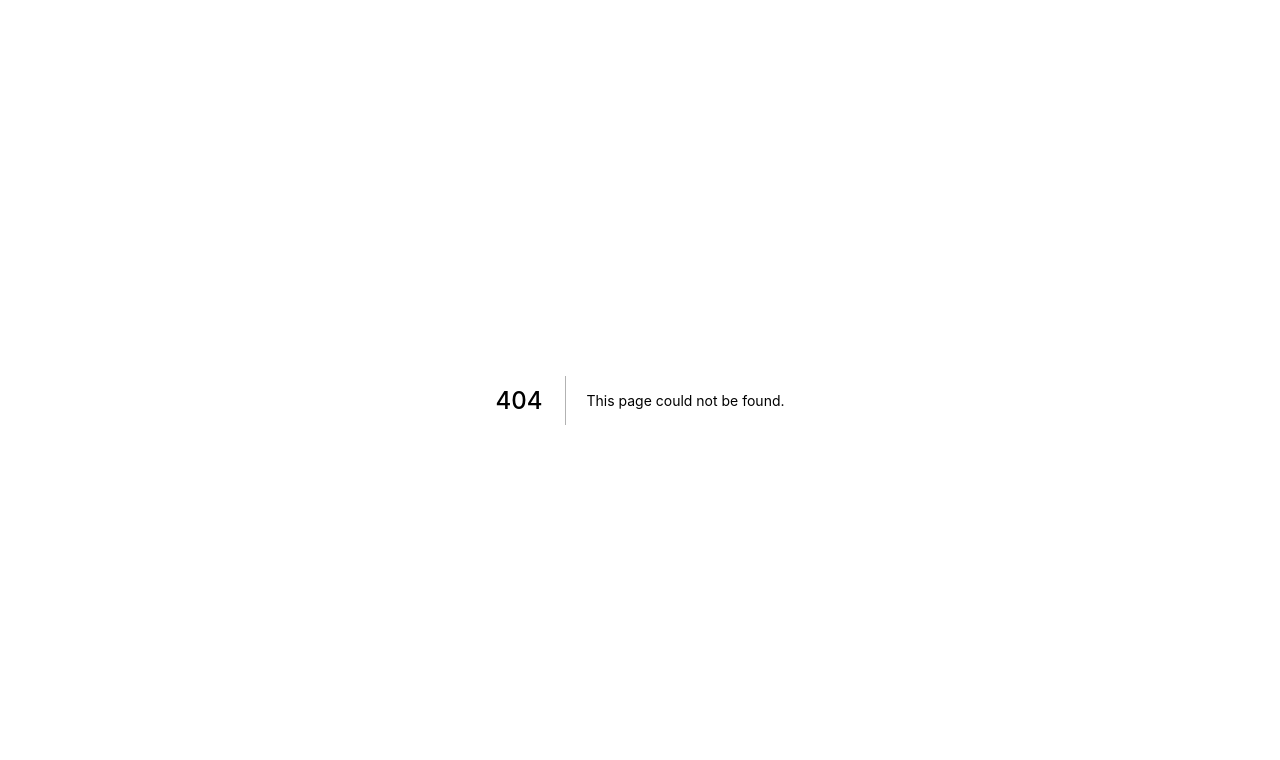
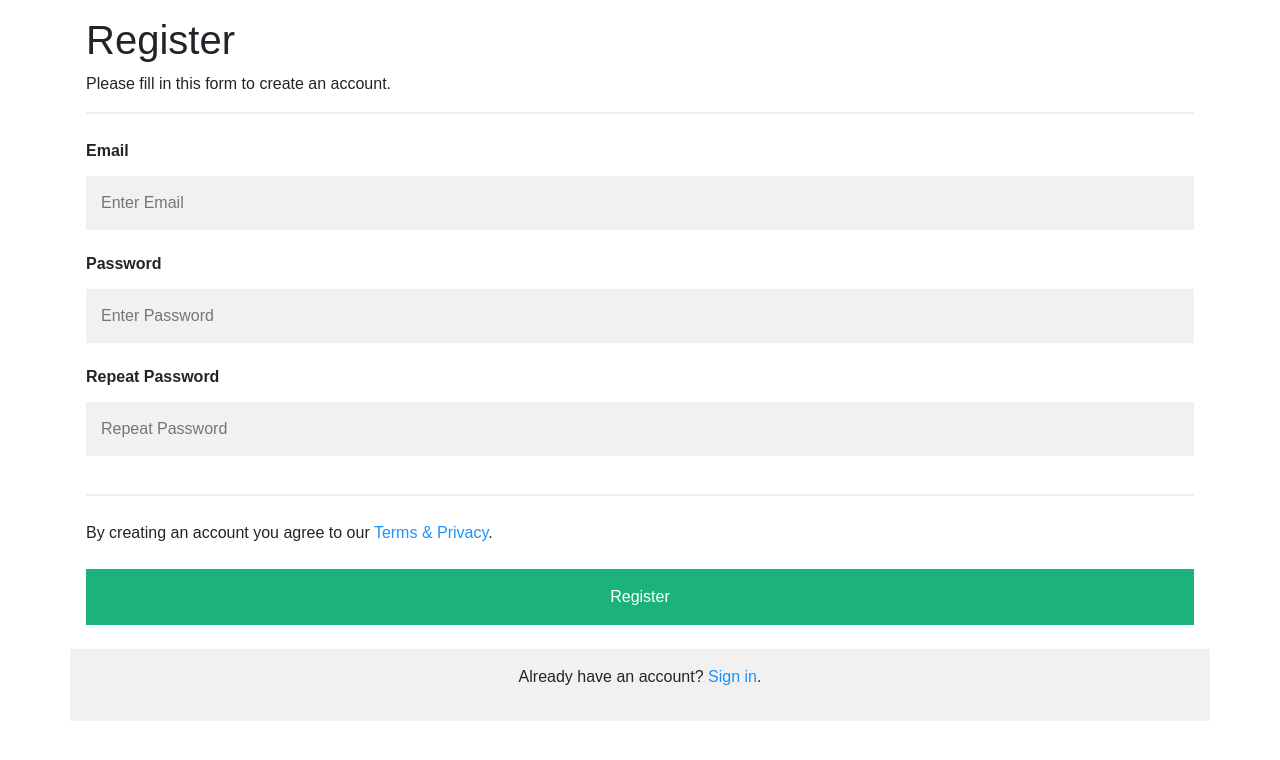
Before and after one commit to U-C-S/Fitness-Centre-WebApp, a Next.js app in the folder client/: page /register in a window 1280 px wide. Before the commit this address had no page. Shown: the top 760 px of the page. Built offline with nearby package versions, Linux system fonts and the light colour scheme; a web font is replaced by a local one.

Commit message:
register page with csss

```diff
--- a/client/components/NavBar.jsx
+++ b/client/components/NavBar.jsx
@@ -59,6 +59,9 @@ export default function NavBar() {
                   <li>
                     <a href="./contact">Contact</a>
                   </li>
+                  <li>
+                    <a href="./register">Register</a>
+                  </li>
                 </ul>
               </nav>
             </div>
--- /dev/null
+++ b/client/pages/register.js
@@ -0,0 +1,40 @@
+import React from "react";
+import Head from "next/head";
+
+export default function register() {
+  return (
+    <>
+      <Head>
+        <link rel="stylesheet" href="css/reg.css" type="text/css" />
+      </Head>
+      <form action="/">
+  <div class="container">
+    <h1>Register</h1>
+    <p>Please fill in this form to create an account.</p>
+    <hr/>
+
+    <label for="email"><b>Email</b></label>
+    <input type="text" placeholder="Enter Email" name="email" id="email" required/>
+
+    <label for="psw"><b>Password</b></label>
+    <input type="password" placeholder="Enter Password" name="psw" id="psw" required/>
+
+    <label for="psw-repeat"><b>Repeat Password</b></label>
+    <input type="password" placeholder="Repeat Password" name="psw-repeat" id="psw-repeat" required/>
+    <hr/>
+
+
+
+    <p>By creating an account you agree to our <a href="#">Terms & Privacy</a>.</p>
+
+    <button type="submit" class="registerbtn">Register</button>
+  </div>
+
+  <div class="container signin">
+    <p>Already have an account? <a href="#">Sign in</a>.</p>
+  </div>
+</form>
+
+    </>
+  );
+}
--- /dev/null
+++ b/client/public/css/reg.css
@@ -0,0 +1,62 @@
+body {
+    font-family: Arial, Helvetica, sans-serif;
+    /* background-color: black; */
+  }
+
+  * {
+    box-sizing: border-box;
+  }
+
+  /* Add padding to containers */
+  .container {
+    padding: 16px;
+    background-color: white;
+  }
+
+  /* Full-width input fields */
+  input[type=text], input[type=password] {
+    width: 100%;
+    padding: 15px;
+    margin: 5px 0 22px 0;
+    display: inline-block;
+    border: none;
+    background: #f1f1f1;
+  }
+
+  input[type=text]:focus, input[type=password]:focus {
+    background-color: #ddd;
+    outline: none;
+  }
+
+  /* Overwrite default styles of hr */
+  hr {
+    border: 1px solid #f1f1f1;
+    margin-bottom: 25px;
+  }
+
+  /* Set a style for the submit button */
+  .registerbtn {
+    background-color: #04AA6D;
+    color: white;
+    padding: 16px 20px;
+    margin: 8px 0;
+    border: none;
+    cursor: pointer;
+    width: 100%;
+    opacity: 0.9;
+  }
+
+  .registerbtn:hover {
+    opacity: 1;
+  }
+
+  /* Add a blue text color to links */
+  a {
+    color: dodgerblue;
+  }
+
+  /* Set a grey background color and center the text of the "sign in" section */
+  .signin {
+    background-color: #f1f1f1;
+    text-align: center;
+  }
```
Also changed, not shown: client/public/img/register.webp (added).
